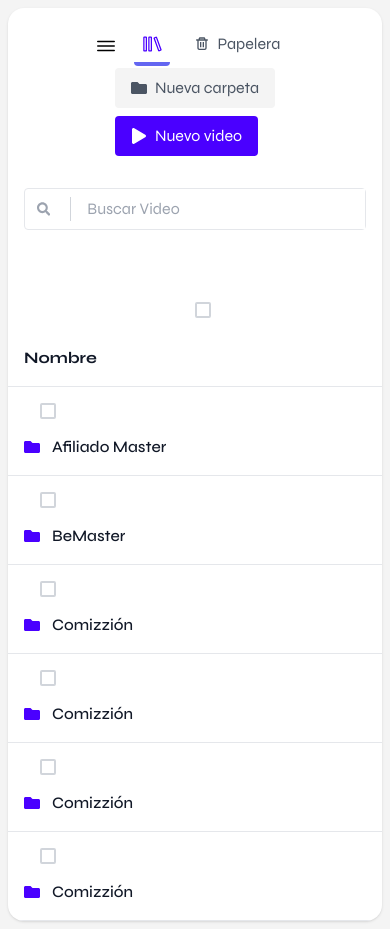
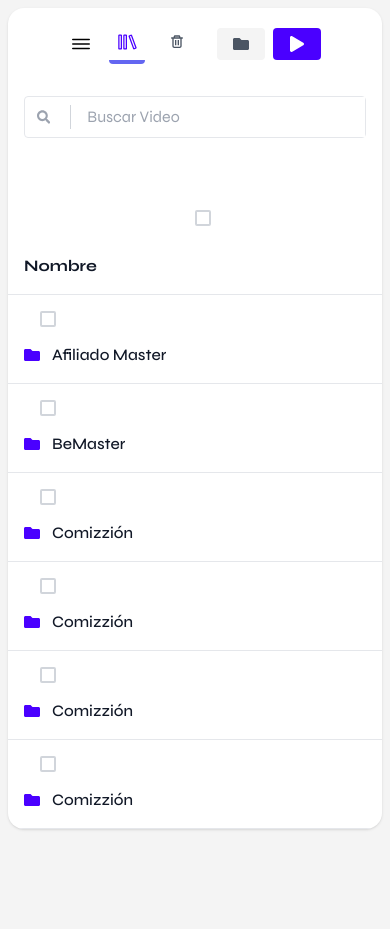
Before and after one commit to danielolan/video-tools, a React (Vite) app: page / in a window 390 px wide. After the commit the page ends 844 px from the top, so only its background shows below. Built offline with nearby package versions, Linux system fonts and the light colour scheme.

Commit message:
icons horizontal reponsive mode

```diff
--- a/src/components/Videos/LibraryAndTrashButtons.tsx
+++ b/src/components/Videos/LibraryAndTrashButtons.tsx
@@ -6,16 +6,16 @@
 
 const LibraryAndTrashButtons: React.FC = () => {
   return (
-    <div className="flex items-center space-x-2">
-      <button className="flex items-center px-2 py-2 gap-2 border-b-4 text-custom-violet border-b-indigo-500 focus:outline-none rounded">
+    <div className="flex items-center space-x-2 md:space-x-0 md:justify-around">
+     <button className="flex items-center px-2 py-2 gap-2 border-b-4 text-custom-violet border-b-indigo-500 focus:outline-none rounded">
         <VscLibrary className="text-xl" />
+        {/* Texto oculto en pantallas pequeñas */}
         <span className="hidden sm:inline">Biblioteca</span>
-        <span className="absolute bottom-0 left-0 w-full h-1 border-b-indigo-500 "></span>
       </button>
-      <button className="flex items-center px-4 py-2 gap-2 text-gray-600 border-b-4 border-transparent hover:border-b-gray-400 focus:outline-none rounded relative group">
+      <button className="flex items-center px-4 py-2 gap-2 text-gray-600 border-b-4 border-transparent hover:border-b-gray-400 focus:outline-none rounded">
         <CgTrash />
-        <span>Papelera</span>
-        <span className="absolute bottom-0 left-0 w-full h-1 "></span>
+        {/* Texto oculto en pantallas pequeñas */}
+        <span className="hidden sm:inline">Papelera</span>
       </button>
     </div>
   );
--- a/src/components/Videos/NewFolderAndVideoButtons.tsx
+++ b/src/components/Videos/NewFolderAndVideoButtons.tsx
@@ -5,15 +5,16 @@
 
 const NewFolderAndVideoButtons: React.FC = () => {
   return (
-    <div className="lg:flex block items-center space-y-2 lg:space-y-0 lg:space-x-2">
-      <button className="flex items-center px-4 py-2 bg-custom-gray text-gray-600 hover:text-white hover:shadow-xl hover:bg-gray-400 focus:outline-none rounded">
-        {/* Icono de nueva carpeta */}
+    <div className="flex items-center space-x-2 md:space-x-0 md:justify-around">
+ <button className="flex items-center px-4 py-2 bg-custom-gray text-gray-600 hover:text-white hover:bg-gray-400 focus:outline-none rounded">
         <FaFolder />
-        <span className='ml-2 '>Nueva carpeta</span>
+        {/* Texto oculto en pantallas pequeñas */}
+        <span className='hidden sm:inline ml-2'>Nueva carpeta</span>
       </button>
-      <button className=" flex items-center bg-custom-violet text-white px-4 py-2 rounded hover:shadow-xl focus:outline-none">
-      <FaPlay className="w-4 h-4" />
-        <span className='text-white ml-2'>Nuevo video</span>
+      <button className="flex items-center bg-custom-violet text-white px-4 py-2 rounded hover:bg-gray-400 focus:outline-none">
+        <FaPlay />
+        {/* Texto oculto en pantallas pequeñas */}
+        <span className='hidden sm:inline ml-2'>Nuevo video</span>
       </button>
     </div>
   );
--- a/src/components/Videos/TopBar.tsx
+++ b/src/components/Videos/TopBar.tsx
@@ -8,13 +8,13 @@
 
 const TopBar: React.FC<{toggleSidebar: () => void}> = ({toggleSidebar}) => {
   return (
-    // Changed from lg:flex-row flex-col to flex-col and added conditional lg:flex-row
-    <div className="flex lg:flex-row flex-col justify-between items-center lg:gap-4 p-4">
-      <section className="flex items-center gap-4">
+    <div className="flex flex-col lg:flex-row justify-between items-center gap-4 p-4 md:flex-row">
+      <section className="flex items-center gap-4 md:w-full md:justify-between">
         <IoIosMenu className="lg:hidden block text-2xl cursor-pointer" onClick={toggleSidebar} />
         <LibraryAndTrashButtons />
+        {/* Asegúrate de que el siguiente componente también sea un flex container en el breakpoint 'md' */}
+        <NewFolderAndVideoButtons className="hidden md:flex" />
       </section>
-      <NewFolderAndVideoButtons />
     </div>
   );
 
```
